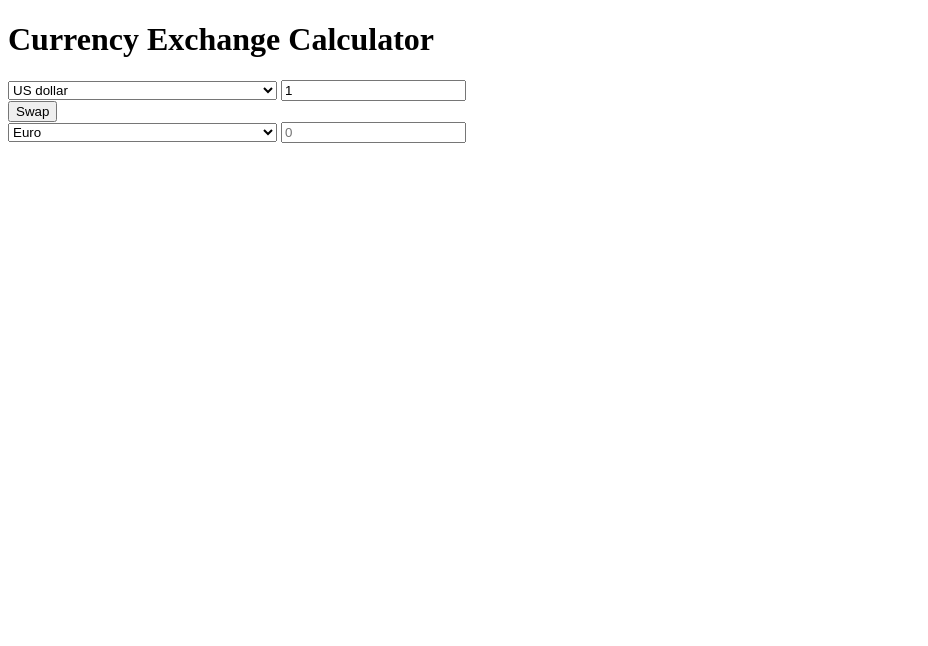
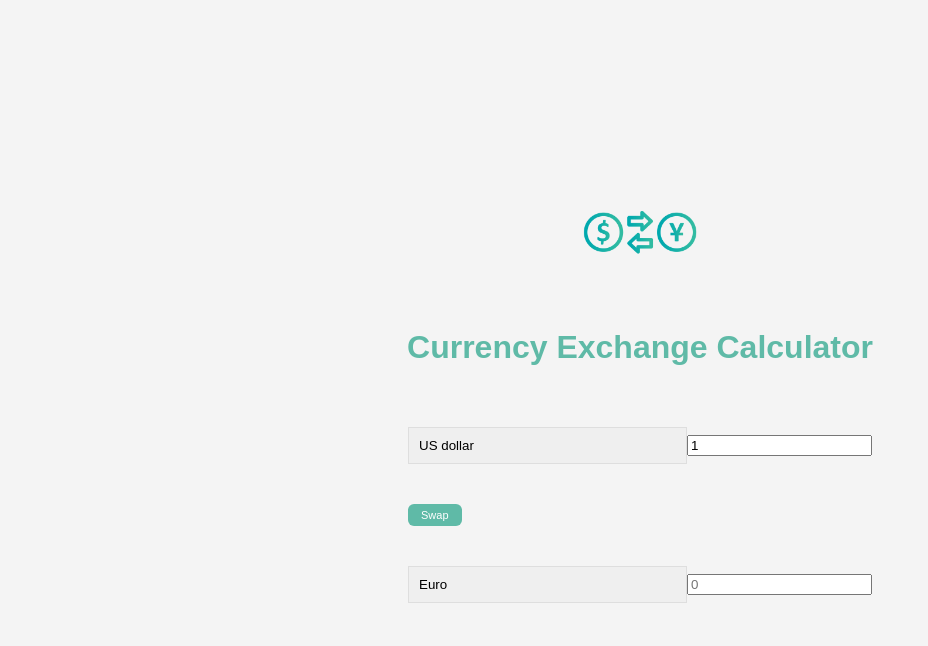
Before and after one commit to jonmccallum96/exchange-rate-calc, a plain HTML site: page index.html in a window 1280 px wide. Shown: the whole page, without its empty margins (0-928 px from the left). Drawn offline with Linux system fonts and the light colour scheme.

Commit message:
begin styling

```diff
--- a/index.html
+++ b/index.html
@@ -10,6 +10,7 @@
 
 <body>
 
+  <img src="imgs/logo.png" alt="exchange logo" class="logo">
   <h1>Currency Exchange Calculator</h1>
 
   <div class="container">
--- a/style.css
+++ b/style.css
@@ -0,0 +1,52 @@
+:root {
+  --primary-color: #5fbaa7;
+}
+
+* {
+  box-sizing: border-box;
+}
+
+body {
+  background-color: #f4f4f4;
+  font-family: Arial, Helvetica, sans-serif;
+  display: flex;
+  flex-direction: column;
+  align-items: center;
+  justify-content: center;
+  height: 100vh;
+  margin: 0;
+  padding: 20px;
+}
+
+h1 {
+  color: var(--primary-color);
+}
+
+.btn {
+  color: white;
+  background: var(--primary-color);
+  cursor: pointer;
+  border-radius: 6px;
+  font-size: 11px;
+  padding: 5px 13px;
+  border: none;
+}
+
+.logo {
+  width: 150px;
+}
+
+.currency {
+  padding: 40px 0;
+  display: flex;
+  align-items: center;
+  justify-content: space-between;
+}
+
+.currency select {
+  padding: 10px 20px 10px 10px;
+  -moz-appearance: none;
+  -webkit-appearance: none;
+  appearance: none;
+  border: 1px solid #dedede;
+}
```
Also changed, not shown: imgs/logo.png (added).
